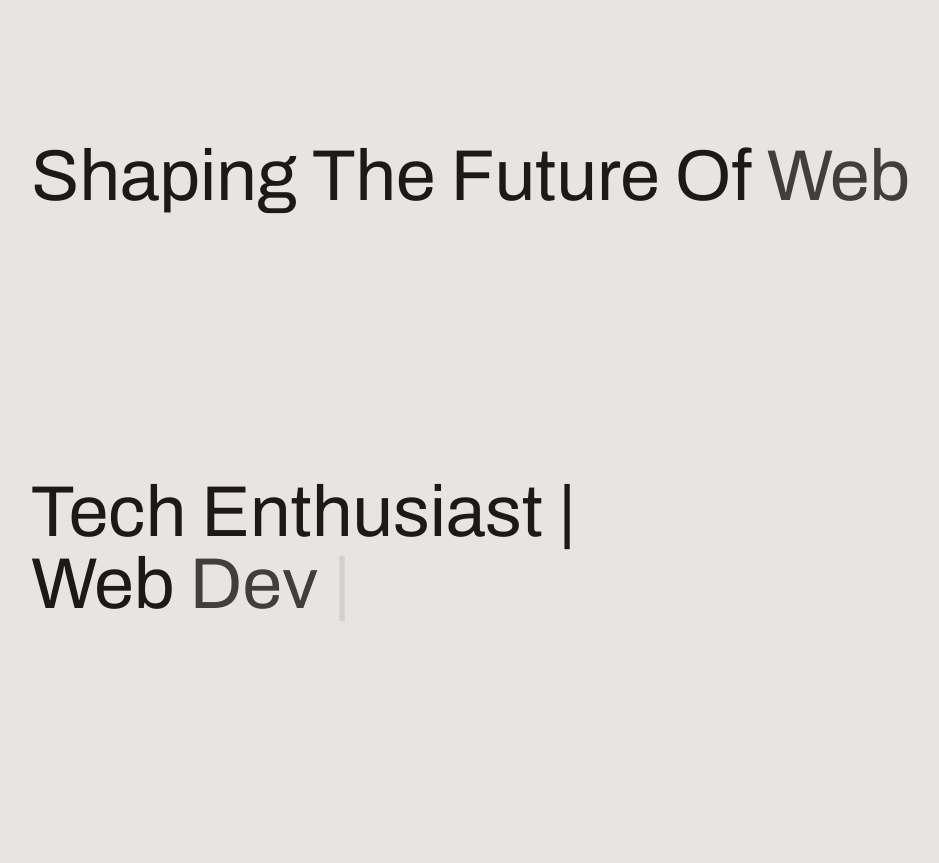
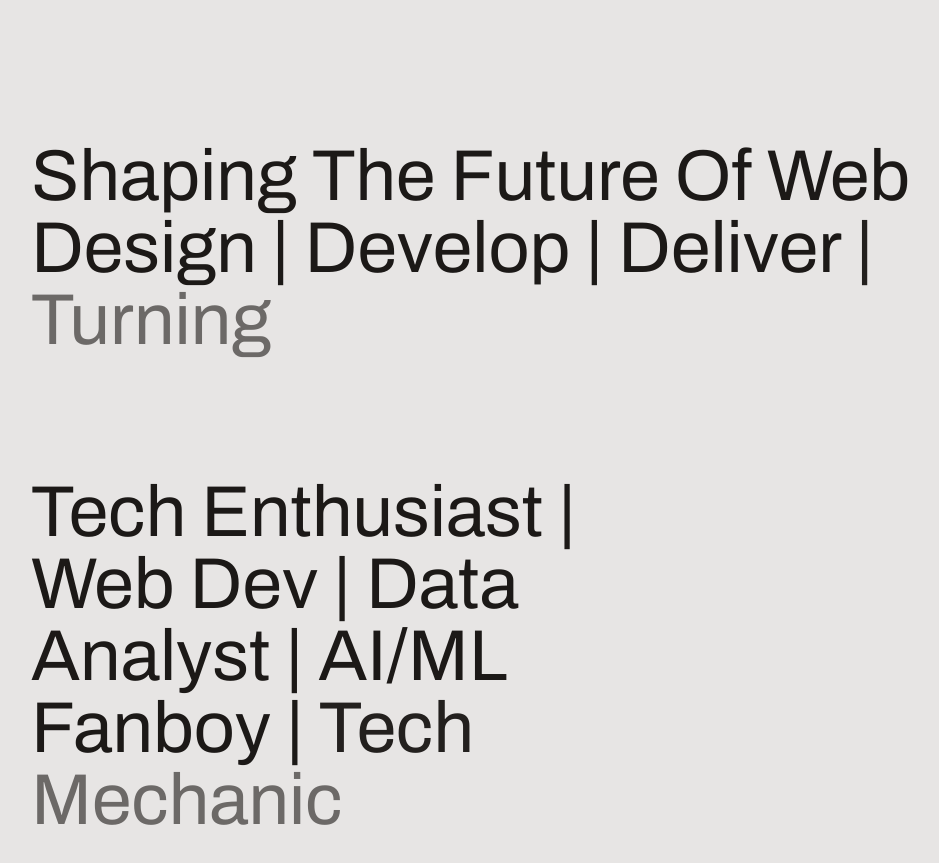
Before and after one commit to SL177Y-0/Portfolio, a Next.js app: page / in a window 1280 px wide. Shown: the part 2520-3383 px from the top of the page, without its empty margins (73-1012 px from the left). Built offline with nearby package versions, Linux system fonts and the light colour scheme.

Commit message:
Update Intro.tsx

```diff
--- a/src/sections/Intro.tsx
+++ b/src/sections/Intro.tsx
@@ -2,7 +2,7 @@ import { FC, useEffect, useState, useRef } from "react";
 
 const Intro: FC = () => {
   const [isMobile, setIsMobile] = useState(false);
-  const [scrollTrigger, setScrollTrigger] = useState(0); // Track scroll trigger for resetting animation
+  const [hasAnimated, setHasAnimated] = useState(false); // Track if the animation has already run
   const sectionRef = useRef<HTMLDivElement>(null);
 
   // Update screen size state on component mount and window resize
@@ -19,28 +19,36 @@ const Intro: FC = () => {
     };
   }, []);
 
-  // Detect scroll events to trigger animation reset
+  // Observe the section and trigger animation only once
   useEffect(() => {
-    const handleScroll = () => {
-      const rect = sectionRef.current?.getBoundingClientRect();
-      if (rect && rect.top >= 0 && rect.bottom <= window.innerHeight) {
-        setScrollTrigger((prev) => prev + 1); // Increment scroll trigger to reset animation
+    const observer = new IntersectionObserver(
+      ([entry]) => {
+        if (entry.isIntersecting && !hasAnimated) {
+          setHasAnimated(true); // Trigger the animation only once
+        }
+      },
+      { threshold: 0.5 } // Trigger when 50% of the section is visible
+    );
+
+    if (sectionRef.current) {
+      observer.observe(sectionRef.current);
+    }
+
+    return () => {
+      if (sectionRef.current) {
+        observer.unobserve(sectionRef.current); // Clean up the observer
       }
     };
-
-    window.addEventListener("scroll", handleScroll);
-
-    return () => {
-      window.removeEventListener("scroll", handleScroll); // Clean up event listener
-    };
-  }, []);
+  }, [hasAnimated]);
 
   // Split text into words and apply fade-in animation for each word
   const splitTextIntoWords = (text: string) => {
     return text.split(" ").map((word, index) => (
       <span
-        key={`${word}-${scrollTrigger}-${index}`} // Unique key for each word and scroll event
-        className="fade-in-from-bottom"
+        key={index}
+        className={`fade-in-from-bottom ${
+          hasAnimated ? "animate" : "opacity-0"
+        }`} // Apply animation only after triggering
         style={{
           animationDelay: `${index * 0.5}s`, // Delay each word's animation
         }}
@@ -57,7 +65,6 @@ const Intro: FC = () => {
       className="section min-h-[50vh] mt-[50px] z-10 relative"
     >
       <div className="container">
-        {/* Adjust spacing based on screen size */}
         <div className={isMobile ? "mt-[50px]" : "mt-[50px]"}>
           <h2 className="text-4xl md:text-6xl lg:text-7xl lg:w-[90%] mt-4">
             {splitTextIntoWords(
```
